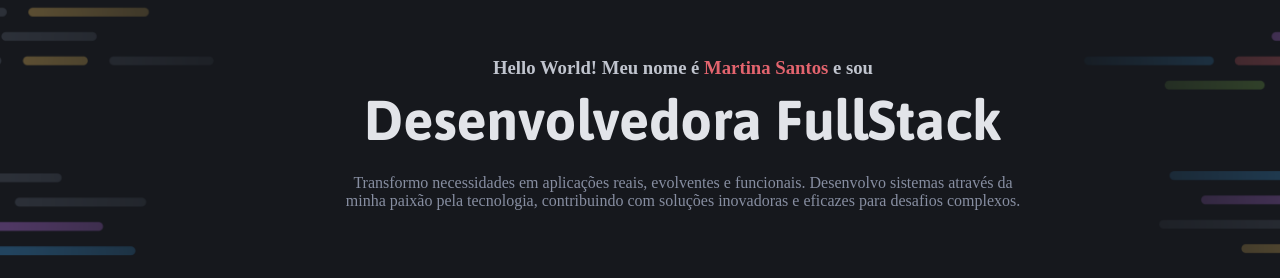
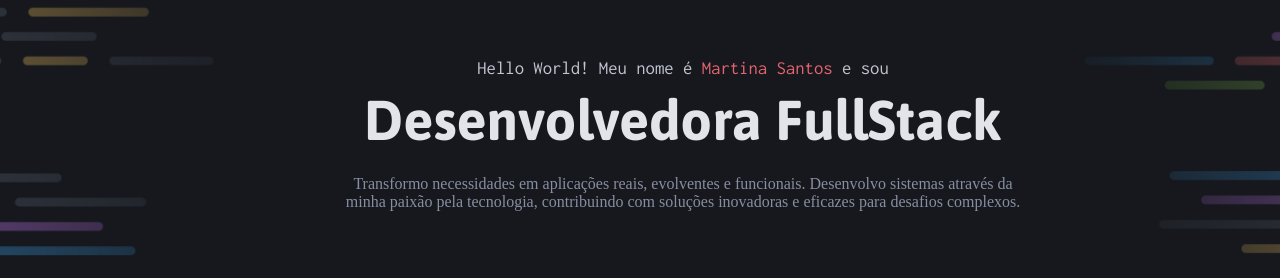
Before and after one commit to Antonyj26/Portf-lio-Dev--Ativi-, a plain HTML site: page index.html in a window 1280 px wide. Shown: the part 215-493 px from the top of the page. Drawn offline with Linux system fonts and the light colour scheme.

Commit message:
Corrigindo

```diff
--- a/styles/intro.css
+++ b/styles/intro.css
@@ -34,6 +34,10 @@
 
   h3 {
     color: var(--color-gray-500);
+    font-family: Inconsolata;
+
+    font-weight: 400;
+    line-height: 120%;
   }
 
   p {
```
